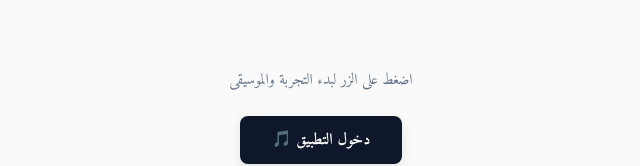
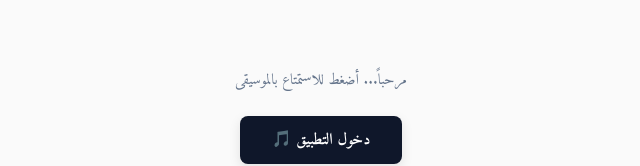
Before and after one commit to Leader60/RoadX, a Next.js app: page / in a window 1280 px wide. Shown: the part 383-549 px from the top of the page, without its empty margins (319-959 px from the left). Built offline with nearby package versions, Linux system fonts and the light colour scheme; no server answers.

Commit message:
Update page.tsx

```diff
--- a/app/page.tsx
+++ b/app/page.tsx
@@ -76,7 +76,7 @@ export default function HomePage() {
           </div>
 
           <p style={{ color: '#64748b', marginBottom: '24px', fontSize: '15px' }}>
-            اضغط على الزر لبدء التجربة والموسيقى
+            مرحباً... أضغط للاستمتاع بالموسيقى
           </p>
 
           <button
```
